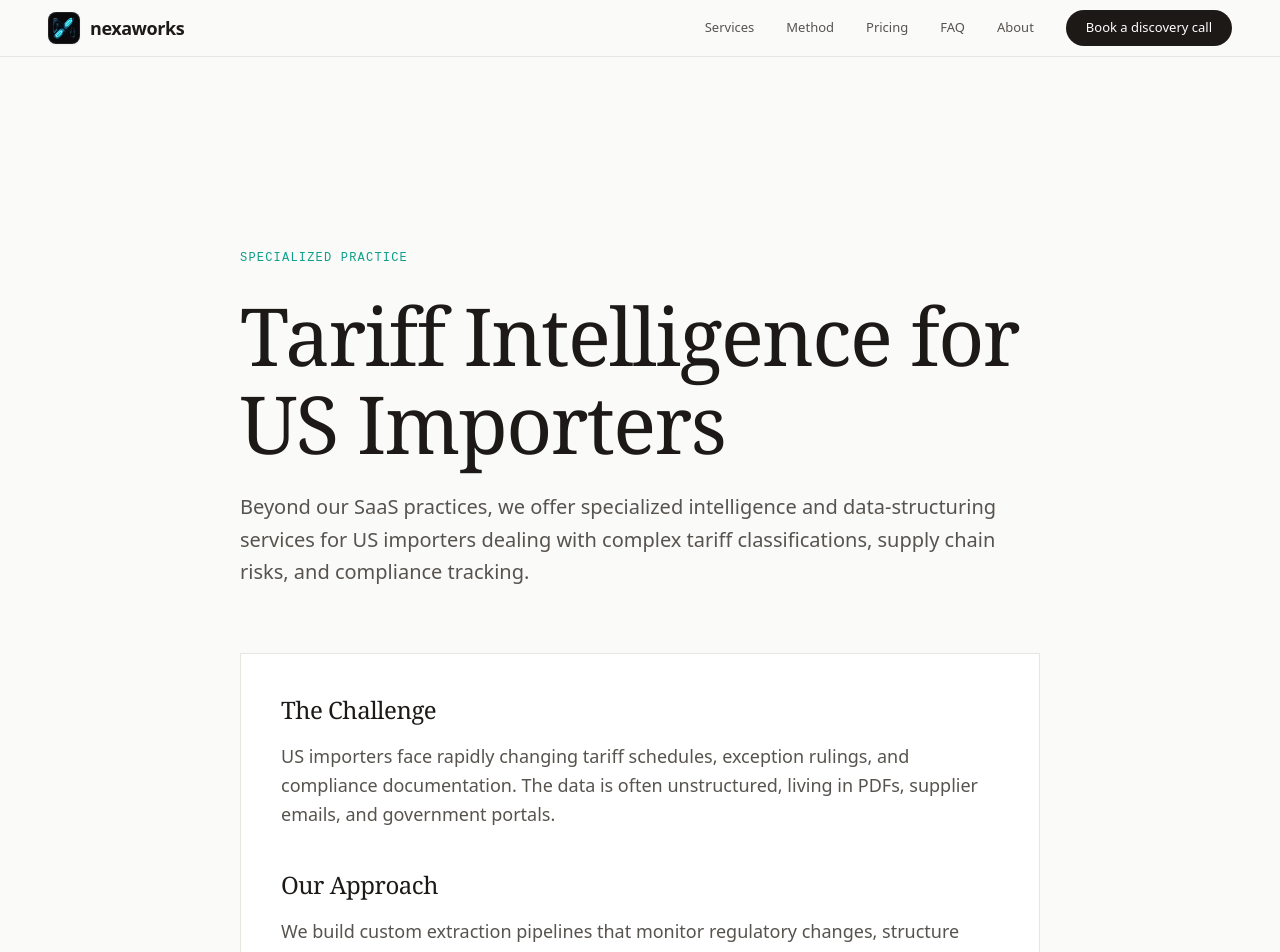
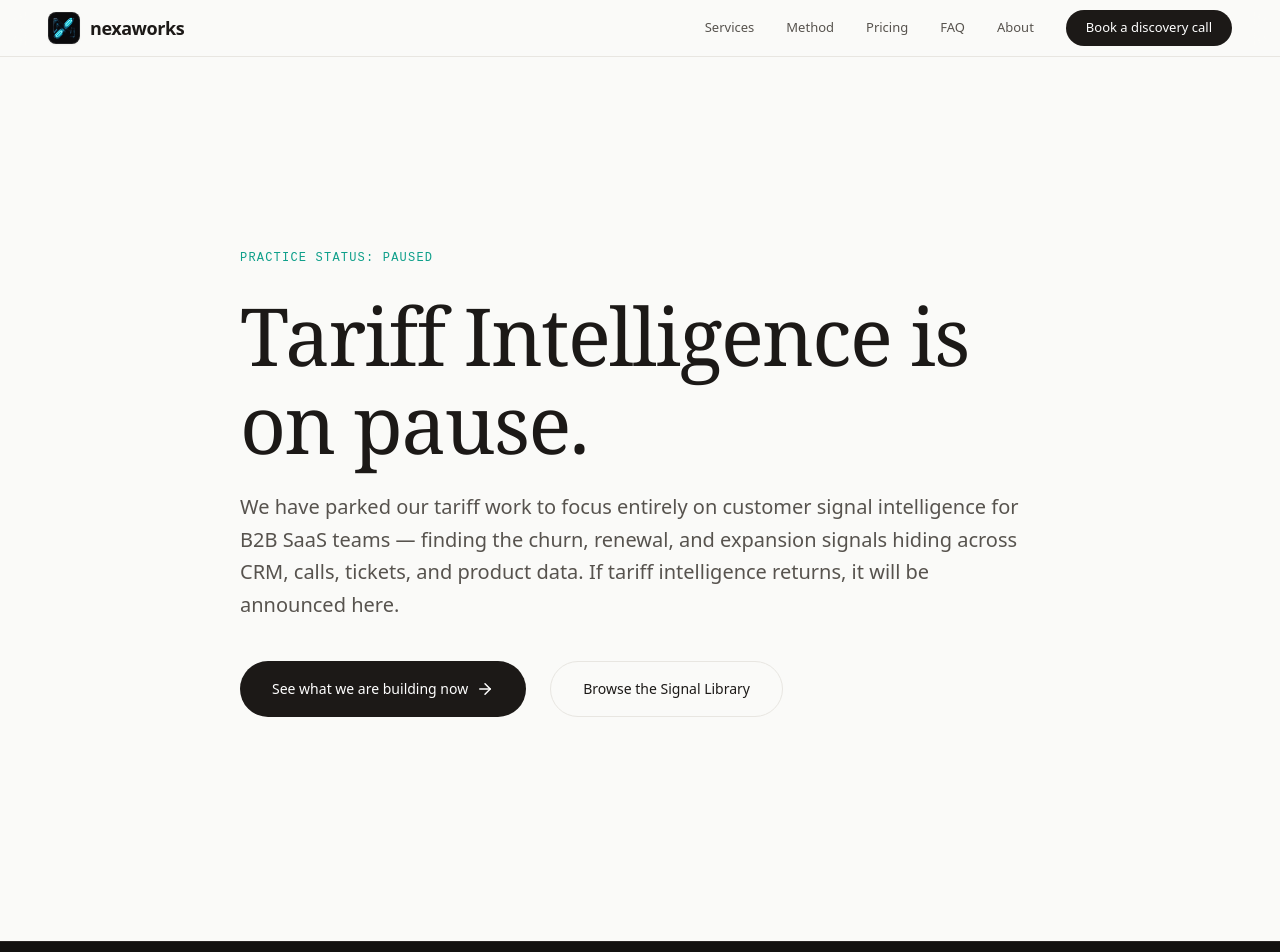
Before and after one commit to sahilghewari/NexaWorks-v4, a Next.js app: page /tariff-intelligence in a window 1280 px wide. Shown: the top 952 px of the page. Built offline with nearby package versions, Linux system fonts and the light colour scheme.

Commit message:
Signal library: page.tsx

```diff
--- a/src/app/tariff-intelligence/page.tsx
+++ b/src/app/tariff-intelligence/page.tsx
@@ -2,9 +2,11 @@ import Link from "next/link";
 import { ArrowRight } from "lucide-react";
 
 export const metadata = {
-  title: "Tariff Intelligence for US Importers | NexaWorks",
-  description: "Specialized intelligence services for US importers navigating tariff complexities.",
+  title: "Tariff Intelligence (Paused) | NexaWorks",
+  description:
+    "NexaWorks' Tariff Intelligence practice is currently paused while we focus on customer signal work for B2B SaaS teams.",
   alternates: { canonical: "/tariff-intelligence" },
+  robots: { index: false, follow: true },
 };
 
 export default function TariffIntelligencePage() {
@@ -13,33 +15,31 @@ export default function TariffIntelligencePage() {
       <section className="sp-section" style={{ backgroundColor: "var(--nw-canvas)" }}>
         <div className="container-nw max-w-4xl pt-16">
           <p className="eyebrow mb-6" style={{ color: "var(--nw-accent)" }}>
-            Specialized Practice
+            Practice status: paused
           </p>
-          <h1 className="mb-6" style={{ color: "var(--nw-ink)" }}>Tariff Intelligence for US Importers</h1>
-
-          <p className="text-xl leading-relaxed mb-16" style={{ color: "var(--nw-ink-soft)" }}>
-            Beyond our SaaS practices, we offer specialized intelligence and data-structuring services for US importers dealing with complex tariff classifications, supply chain risks, and compliance tracking.
+          <h1 className="mb-6" style={{ color: "var(--nw-ink)" }}>
+            Tariff Intelligence is on pause.
+          </h1>
+          <p className="text-xl leading-relaxed mb-10" style={{ color: "var(--nw-ink-soft)" }}>
+            We have parked our tariff work to focus entirely on customer signal
+            intelligence for B2B SaaS teams — finding the churn, renewal, and
+            expansion signals hiding across CRM, calls, tickets, and product
+            data. If tariff intelligence returns, it will be announced here.
           </p>
-
-          <div className="p-10 mb-16" style={{ backgroundColor: "white", border: "1px solid var(--nw-line-light)" }}>
-            <h2 className="text-2xl mb-4" style={{ color: "var(--nw-ink)" }}>The Challenge</h2>
-            <p className="text-lg leading-relaxed mb-10" style={{ color: "var(--nw-ink-soft)" }}>
-              US importers face rapidly changing tariff schedules, exception rulings, and compliance documentation. The data is often unstructured, living in PDFs, supplier emails, and government portals.
-            </p>
-
-            <h2 className="text-2xl mb-4" style={{ color: "var(--nw-ink)" }}>Our Approach</h2>
-            <p className="text-lg leading-relaxed" style={{ color: "var(--nw-ink-soft)" }}>
-              We build custom extraction pipelines that monitor regulatory changes, structure supplier documentation, and map products to current tariff codes, saving hours of manual compliance work and reducing penalty risks.
-            </p>
-          </div>
-
           <div className="flex flex-col sm:flex-row gap-6 pb-24">
             <Link
-              href="/contact"
+              href="/"
               className="inline-flex h-14 items-center justify-center rounded-full px-8 text-sm font-medium transition-colors"
               style={{ backgroundColor: "var(--nw-ink)", color: "white" }}
             >
-              Book a discovery call
+              See what we are building now <ArrowRight size={18} className="ml-2" />
+            </Link>
+            <Link
+              href="/signals"
+              className="inline-flex h-14 items-center justify-center rounded-full px-8 text-sm font-medium transition-colors"
+              style={{ border: "1px solid var(--nw-line-light)", color: "var(--nw-ink)" }}
+            >
+              Browse the Signal Library
             </Link>
           </div>
         </div>
```
